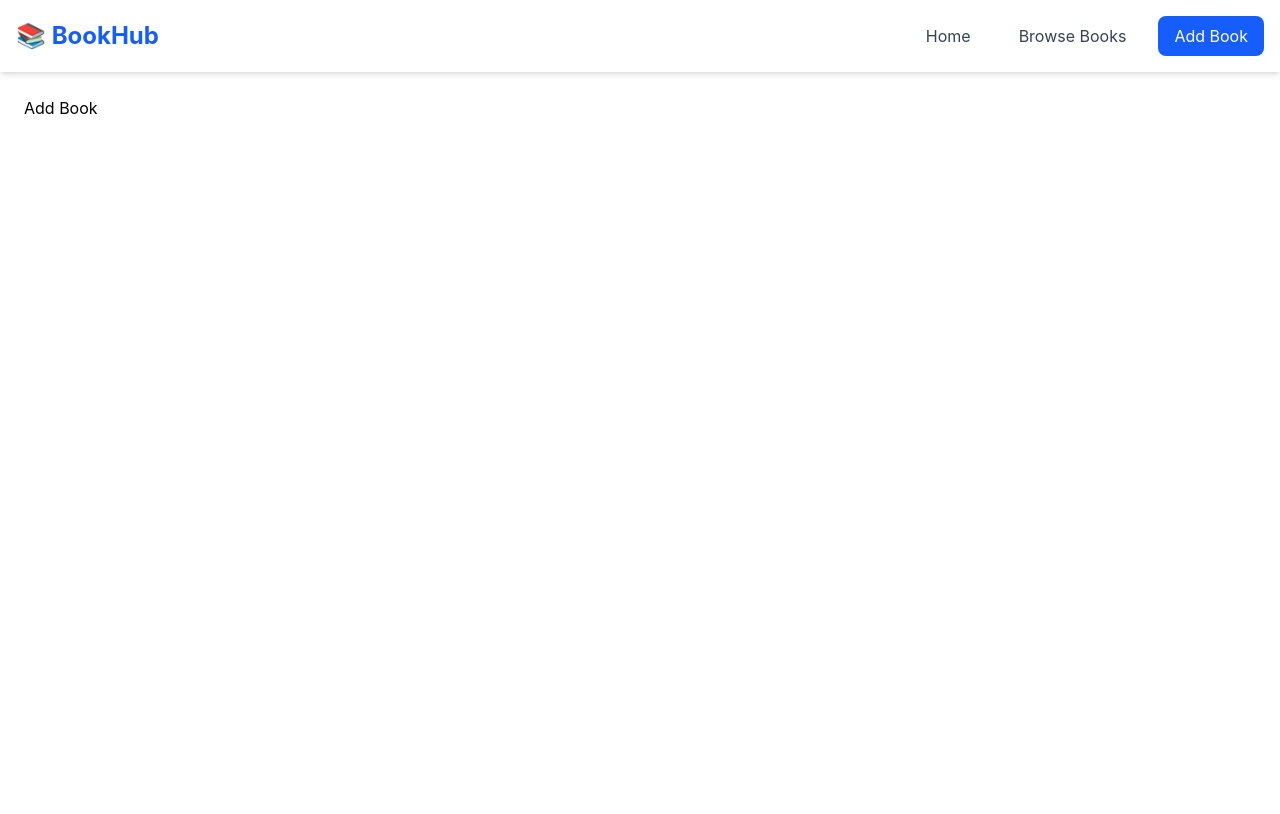
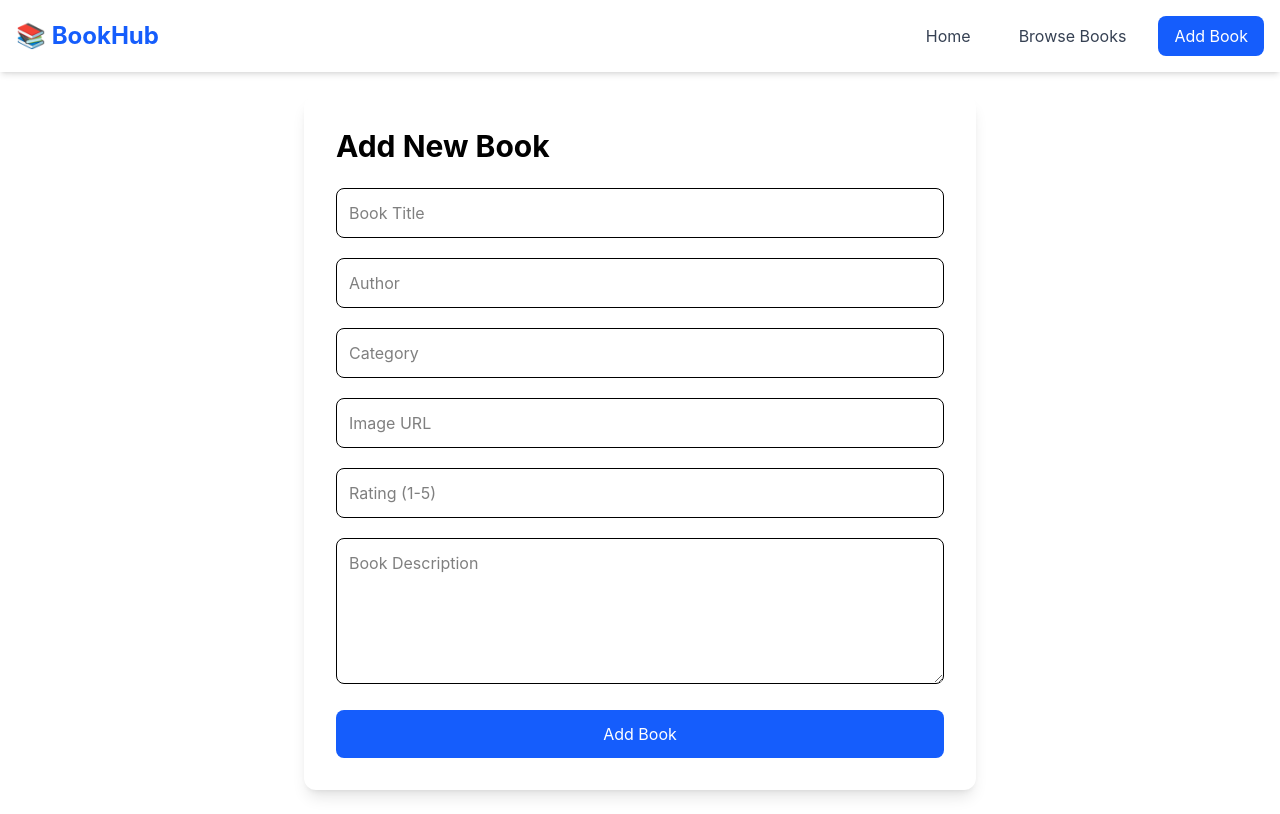
Before and after one commit to siddhantsaigaonkar/bookhub-library, a React (Vite) app: page /add-book in a window 1280 px wide. Built offline with nearby package versions, Linux system fonts and the light colour scheme.

Commit message:
Implement add book form with Redux and validation

```diff
--- a/src/pages/AddBook.jsx
+++ b/src/pages/AddBook.jsx
@@ -1,4 +1,166 @@
-// AddBook.jsx
+import { useState } from "react";
+import { useDispatch, useSelector } from "react-redux";
+import { addBook } from "../redux/bookSlice";
+import { useNavigate } from "react-router-dom";
+
 export default function AddBook() {
-  return <h1>Add Book</h1>;
+  const dispatch = useDispatch();
+  const navigate = useNavigate();
+
+  const books = useSelector((state) => state.books.books);
+
+  const [formData, setFormData] = useState({
+    title: "",
+    author: "",
+    category: "",
+    image: "",
+    rating: "",
+    description: "",
+  });
+
+  const [errors, setErrors] = useState({});
+
+  function handleChange(e) {
+    setFormData({
+      ...formData,
+      [e.target.name]: e.target.value,
+    });
+  }
+
+  function handleSubmit(e) {
+    e.preventDefault();
+
+    const newErrors = {};
+
+    if (!formData.title.trim()) newErrors.title = "Title is required";
+    if (!formData.author.trim()) newErrors.author = "Author is required";
+    if (!formData.category.trim()) newErrors.category = "Category is required";
+    if (!formData.image.trim()) newErrors.image = "Image URL is required";
+    if (!formData.rating) newErrors.rating = "Rating is required";
+    if (!formData.description.trim())
+      newErrors.description = "Description is required";
+
+    if (Object.keys(newErrors).length > 0) {
+      setErrors(newErrors);
+      return;
+    }
+
+    dispatch(
+      addBook({
+        id: books.length + 1,
+        ...formData,
+        rating: Number(formData.rating),
+      }),
+    );
+
+    navigate("/browse-books");
+  }
+
+  return (
+    <div className="max-w-2xl mx-auto bg-white shadow-lg rounded-xl p-8">
+      <h1 className="text-3xl font-bold mb-6">Add New Book</h1>
+
+      <form onSubmit={handleSubmit} className="space-y-5">
+        {/* Title */}
+        <div>
+          <input
+            type="text"
+            name="title"
+            placeholder="Book Title"
+            value={formData.title}
+            onChange={handleChange}
+            className="w-full border p-3 rounded-lg"
+          />
+          {errors.title && (
+            <p className="text-red-500 text-sm">{errors.title}</p>
+          )}
+        </div>
+
+        {/* Author */}
+        <div>
+          <input
+            type="text"
+            name="author"
+            placeholder="Author"
+            value={formData.author}
+            onChange={handleChange}
+            className="w-full border p-3 rounded-lg"
+          />
+          {errors.author && (
+            <p className="text-red-500 text-sm">{errors.author}</p>
+          )}
+        </div>
+
+        {/* Category */}
+        <div>
+          <input
+            type="text"
+            name="category"
+            placeholder="Category"
+            value={formData.category}
+            onChange={handleChange}
+            className="w-full border p-3 rounded-lg"
+          />
+          {errors.category && (
+            <p className="text-red-500 text-sm">{errors.category}</p>
+          )}
+        </div>
+
+        {/* Image URL */}
+        <div>
+          <input
+            type="text"
+            name="image"
+            placeholder="Image URL"
+            value={formData.image}
+            onChange={handleChange}
+            className="w-full border p-3 rounded-lg"
+          />
+          {errors.image && (
+            <p className="text-red-500 text-sm">{errors.image}</p>
+          )}
+        </div>
+
+        {/* Rating */}
+        <div>
+          <input
+            type="number"
+            min="1"
+            max="5"
+            step="0.1"
+            name="rating"
+            placeholder="Rating (1-5)"
+            value={formData.rating}
+            onChange={handleChange}
+            className="w-full border p-3 rounded-lg"
+          />
+          {errors.rating && (
+            <p className="text-red-500 text-sm">{errors.rating}</p>
+          )}
+        </div>
+
+        {/* Description */}
+        <div>
+          <textarea
+            rows="5"
+            name="description"
+            placeholder="Book Description"
+            value={formData.description}
+            onChange={handleChange}
+            className="w-full border p-3 rounded-lg"
+          />
+          {errors.description && (
+            <p className="text-red-500 text-sm">{errors.description}</p>
+          )}
+        </div>
+
+        <button
+          type="submit"
+          className="w-full bg-blue-600 text-white py-3 rounded-lg hover:bg-blue-700"
+        >
+          Add Book
+        </button>
+      </form>
+    </div>
+  );
 }
```
